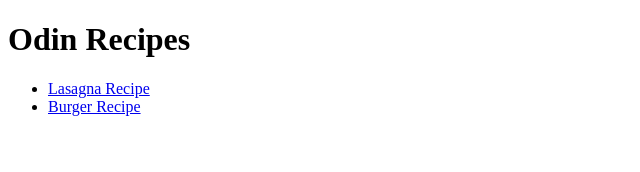
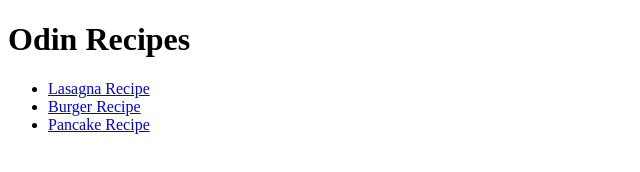
Before and after one commit to Cy-04/odin-recipes, a plain HTML site: page index.html in a window 1280 px wide. Shown: the whole page, without its empty margins (0-640 px from the left). Drawn offline with Linux system fonts and the light colour scheme.

Commit message:
Add a link to pancaked recipe

```diff
--- a/index.html
+++ b/index.html
@@ -14,6 +14,9 @@
     <li>
         <a href="recipes/burger.html">Burger Recipe</a>
     </li>
+    <li>
+        <a href="recipes/burger.html">Pancake Recipe</a>
+    </li>
 </ul>
     </body>
 </html>
```
